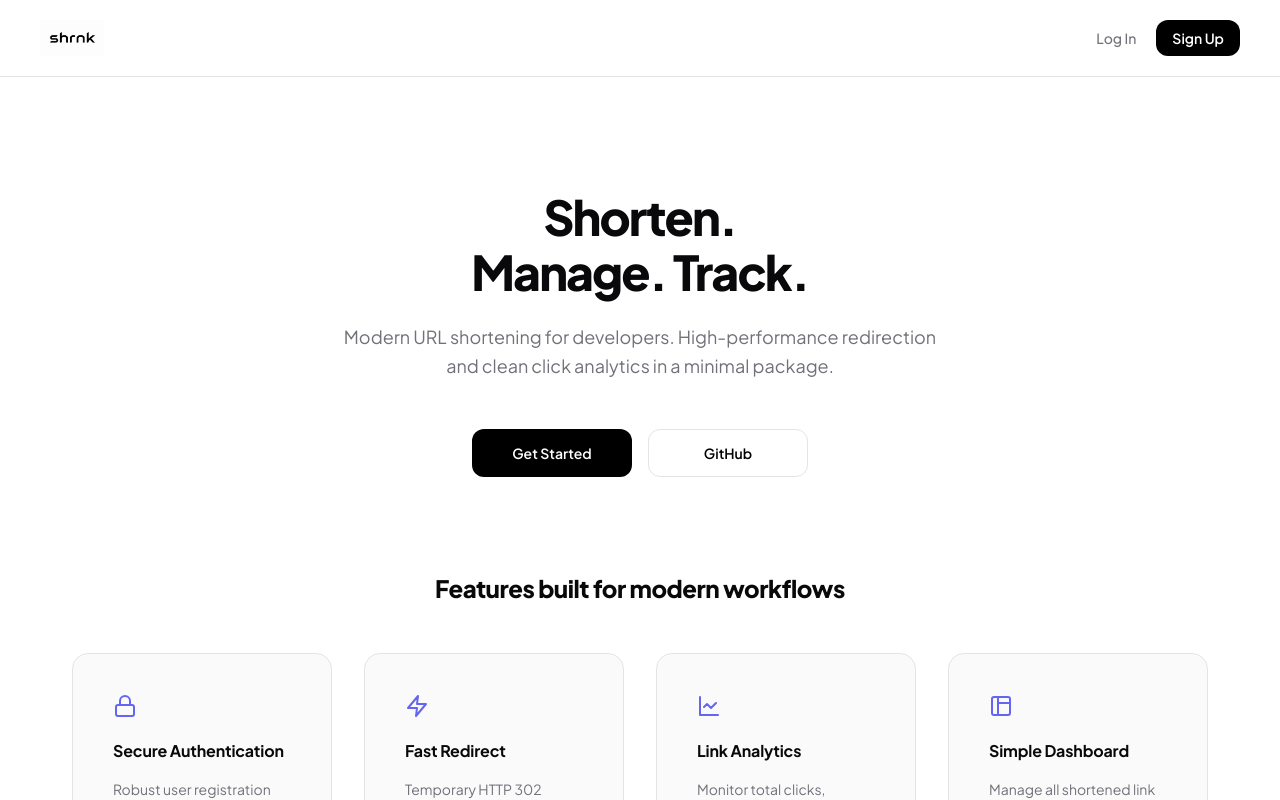
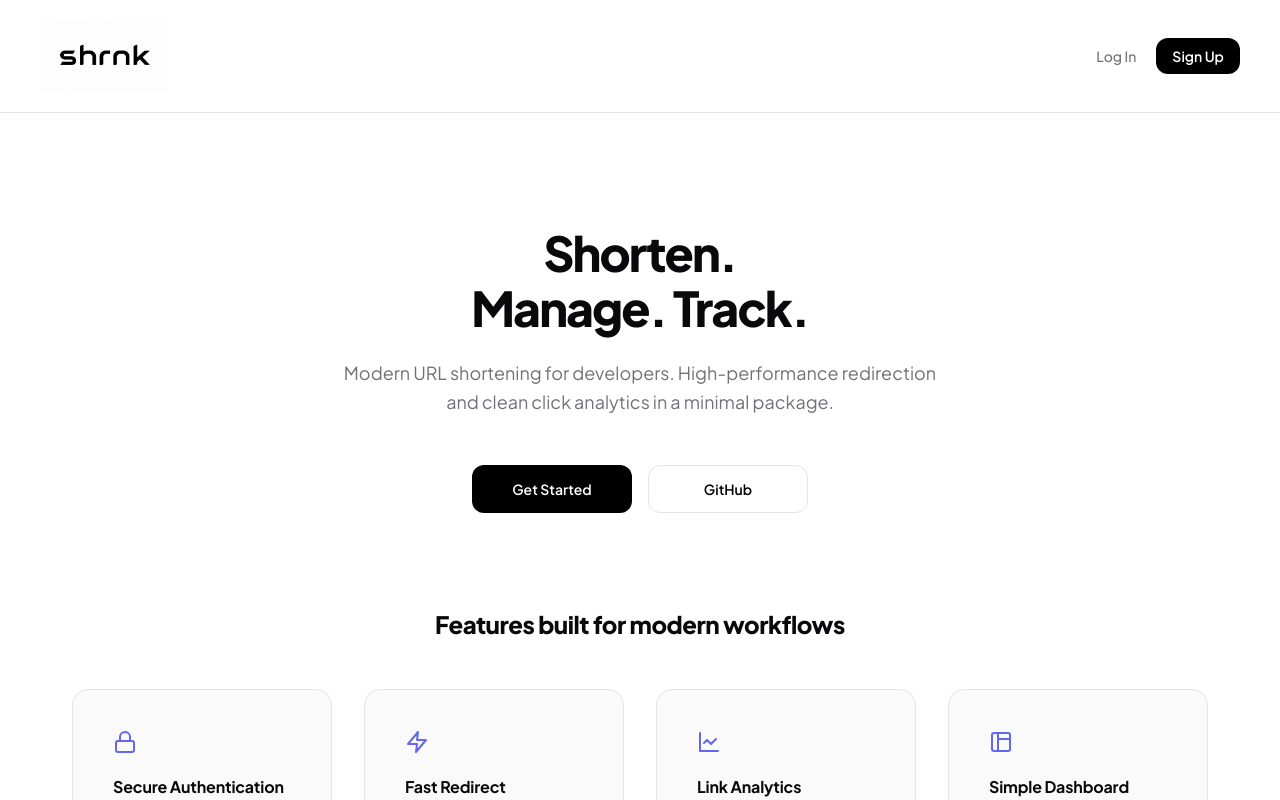
Before and after one commit to Archaeopteryx00/shrnk, a React (Vite) app in the folder frontend/: page / in a window 1280 px wide. Shown: the top 800 px of the page. Built offline with nearby package versions, Linux system fonts and the light colour scheme; no server answers.

Commit message:
style: double navbar logo height to 72px

```diff
--- a/frontend/src/index.css
+++ b/frontend/src/index.css
@@ -117,7 +117,7 @@ body, .body {
 }
 
 .logo img {
-  height: 36px;
+  height: 72px;
   width: auto;
   object-fit: contain;
 }
```
